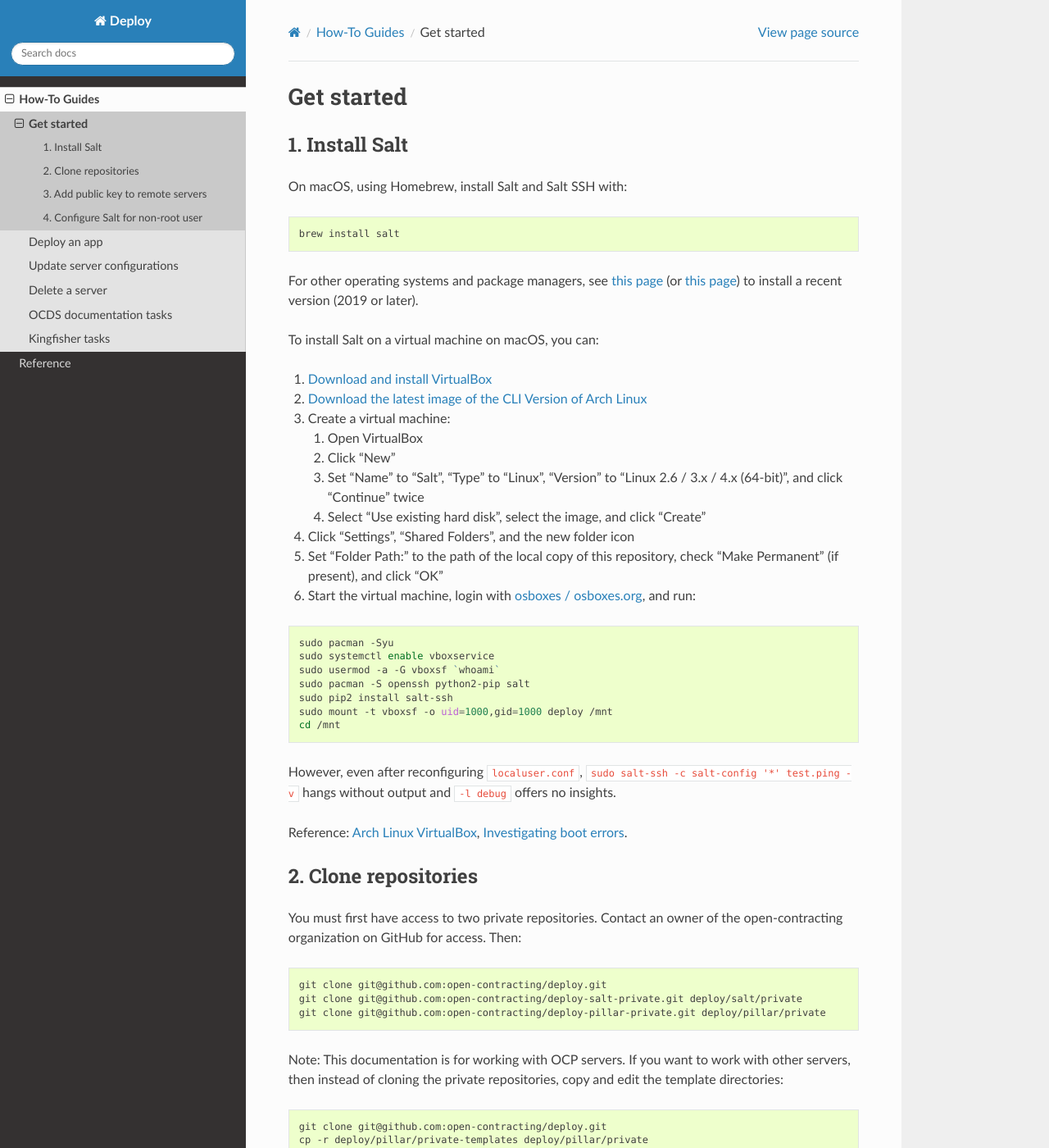
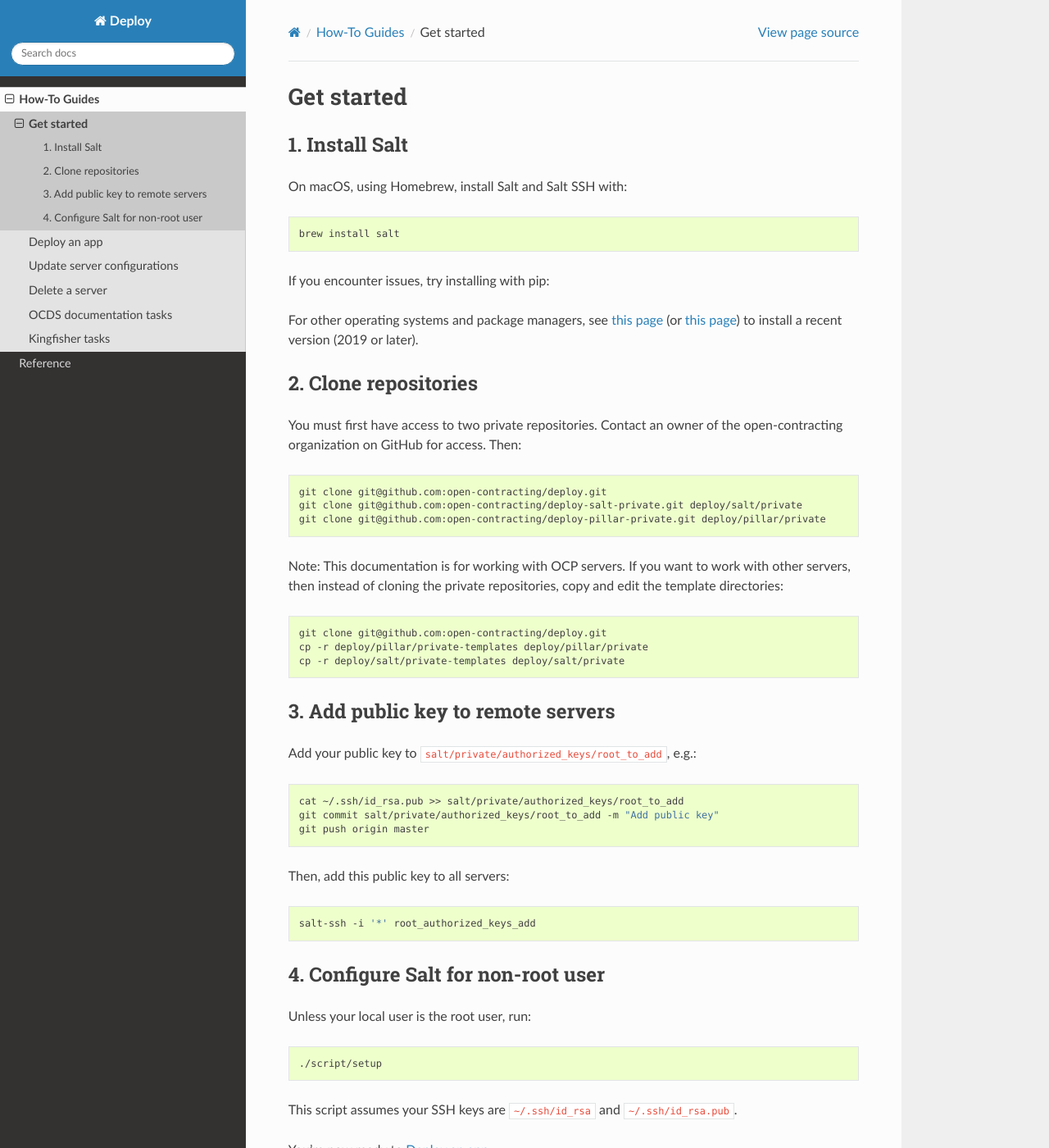
Before and after one commit to open-contracting/deploy, a Sphinx documentation site: the page built from docs/how-to/get_started.rst, in a window 1280 px wide and 1400 px high. Shown: the whole window at 82% size. Built offline with Sphinx 7.4.7 and the Read the Docs theme 2.0.0, drawn with Linux system fonts in a browser that asks for light colours.

Commit message:
Docs: Remove incomplete instructions about virtual machines on macOS hosts. Add instructions about pip install salt.

```diff
--- a/docs/how-to/get_started.rst
+++ b/docs/how-to/get_started.rst
@@ -10,36 +10,13 @@
 
     brew install salt
 
+If you encounter issues, try installing with pip:
+
+.. code-block::bash
+
+    pip install salt salt-ssh
+
 For other operating systems and package managers, see `this page <https://repo.saltstack.com/>`__ (or `this page <https://docs.saltstack.com/en/latest/topics/installation/index.html>`__) to install a recent version (2019 or later).
-
-To install Salt on a virtual machine on macOS, you can:
-
-#. `Download and install VirtualBox <https://www.virtualbox.org/wiki/Downloads>`__
-#. `Download the latest image of the CLI Version of Arch Linux <https://www.osboxes.org/arch-linux/>`__
-#. Create a virtual machine:
-
-   #. Open VirtualBox
-   #. Click "New"
-   #. Set "Name" to "Salt", "Type" to "Linux", "Version" to "Linux 2.6 / 3.x / 4.x (64-bit)", and click "Continue" twice
-   #. Select "Use existing hard disk", select the image, and click "Create"
-
-#. Click "Settings", "Shared Folders", and the new folder icon
-#. Set "Folder Path:" to the path of the local copy of this repository, check "Make Permanent" (if present), and click "OK"
-#. Start the virtual machine, login with `osboxes / osboxes.org <https://www.osboxes.org/arch-linux/#archlinux-201905-info>`__, and run:
-
-.. code-block:: bash
-
-   sudo pacman -Syu
-   sudo systemctl enable vboxservice
-   sudo usermod -a -G vboxsf `whoami`
-   sudo pacman -S openssh python2-pip salt
-   sudo pip2 install salt-ssh
-   sudo mount -t vboxsf -o uid=1000,gid=1000 deploy /mnt
-   cd /mnt
-
-However, even after reconfiguring ``localuser.conf``, ``sudo salt-ssh -c salt-config '*' test.ping -v`` hangs without output and ``-l debug`` offers no insights.
-
-Reference: `Arch Linux VirtualBox <https://wiki.archlinux.org/index.php/VirtualBox>`__, `Investigating boot errors <https://wiki.archlinux.org/index.php/systemd#Investigating_systemd_errors>`__.
 
 2. Clone repositories
 ---------------------
```
